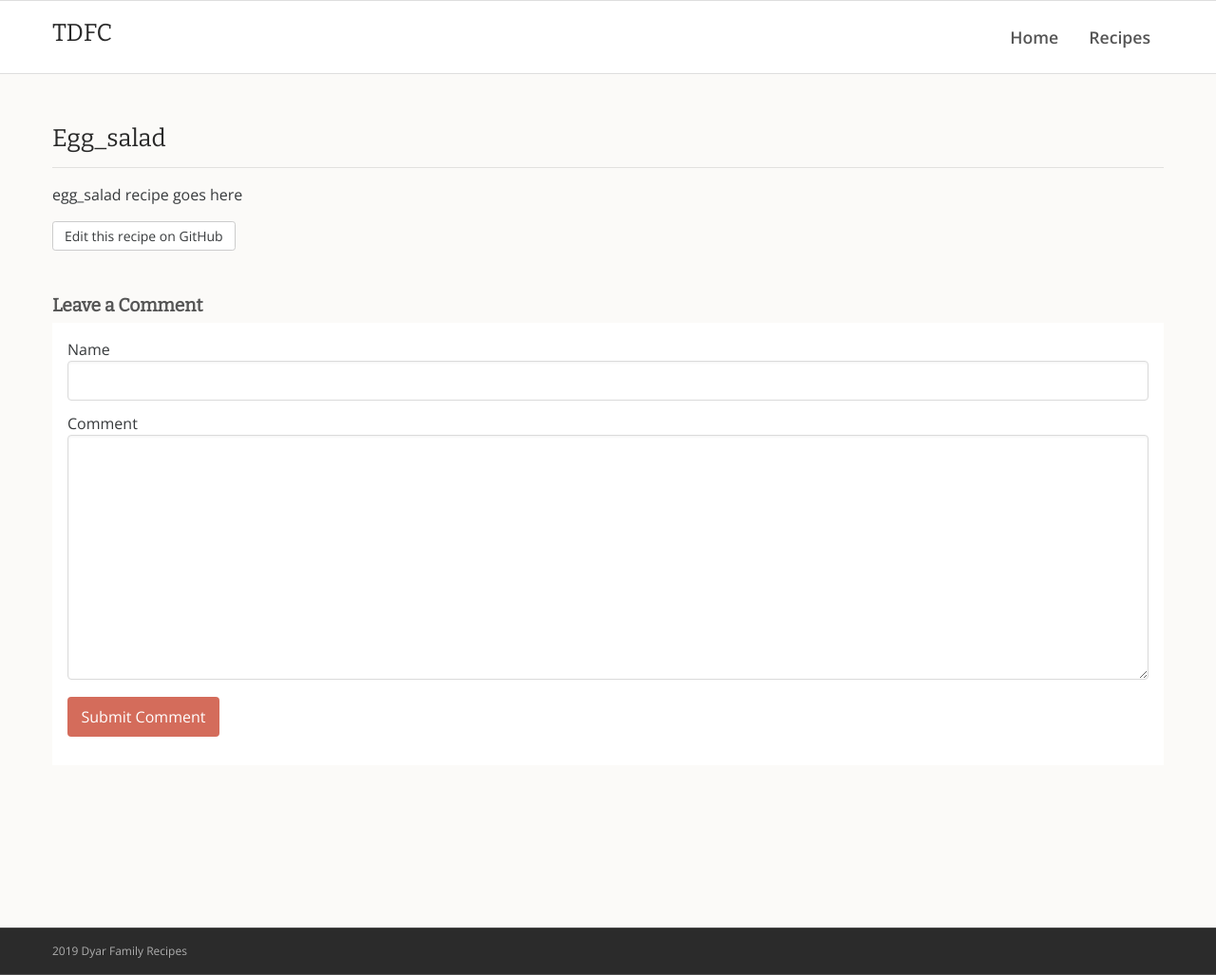
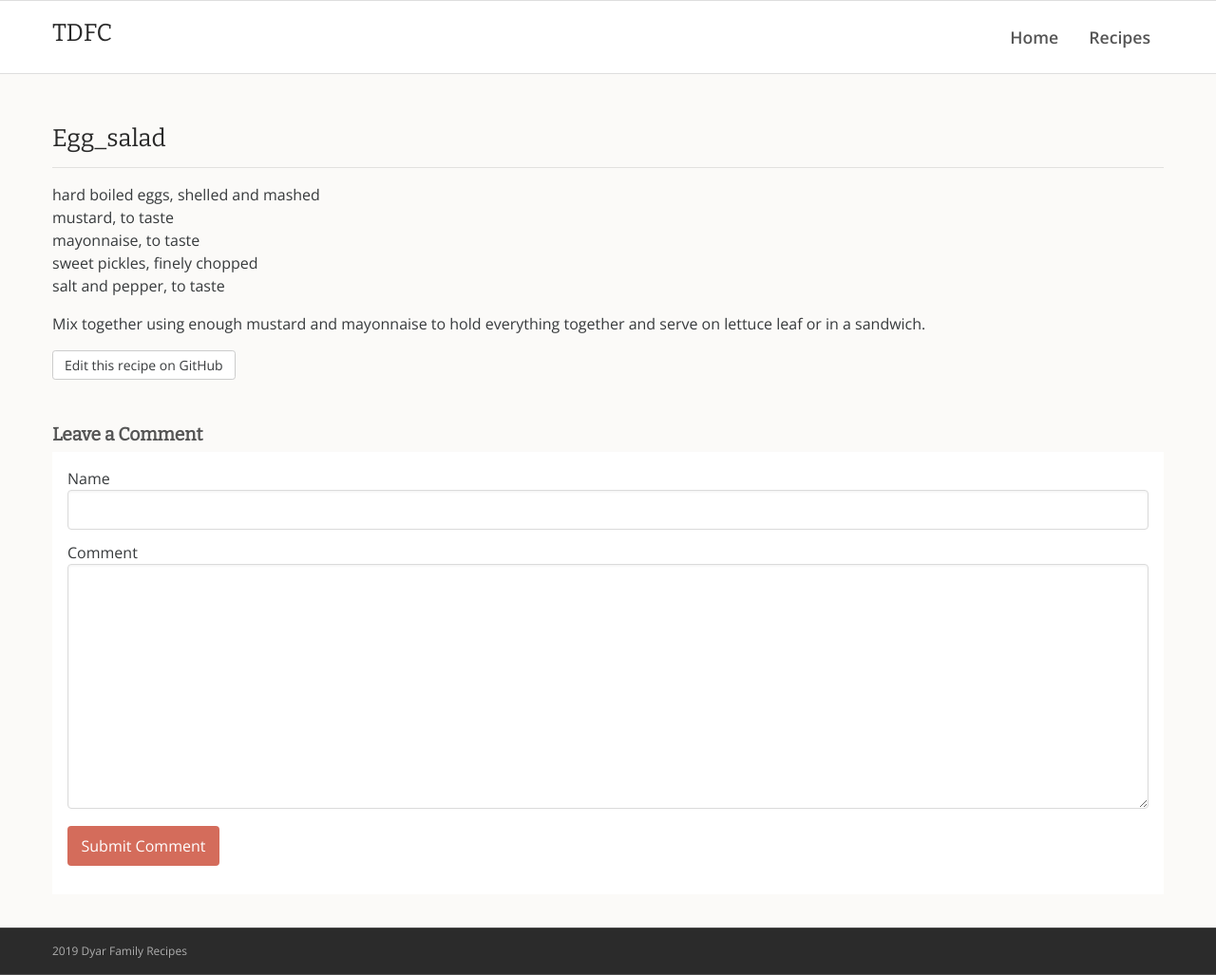
Before and after one commit to rdyar/tdfc, a Jekyll site: the page built from _soup-and-salad/egg_salad.md, in a window 1280 px wide and 1027 px high. Shown: the whole window at 95% size. Built offline with Jekyll 4.4.1, drawn with Linux system fonts in a browser that asks for light colours.

Commit message:
Update egg_salad.md

```diff
--- a/_soup-and-salad/egg_salad.md
+++ b/_soup-and-salad/egg_salad.md
@@ -1,4 +1,11 @@
 ---
 ---
 
-egg_salad recipe goes here
+hard boiled eggs, shelled and mashed
+mustard, to taste
+mayonnaise, to taste
+sweet pickles, finely chopped
+salt and pepper, to taste
+
+Mix together using enough mustard and mayonnaise to hold everything together and serve on
+lettuce leaf or in a sandwich.
```
